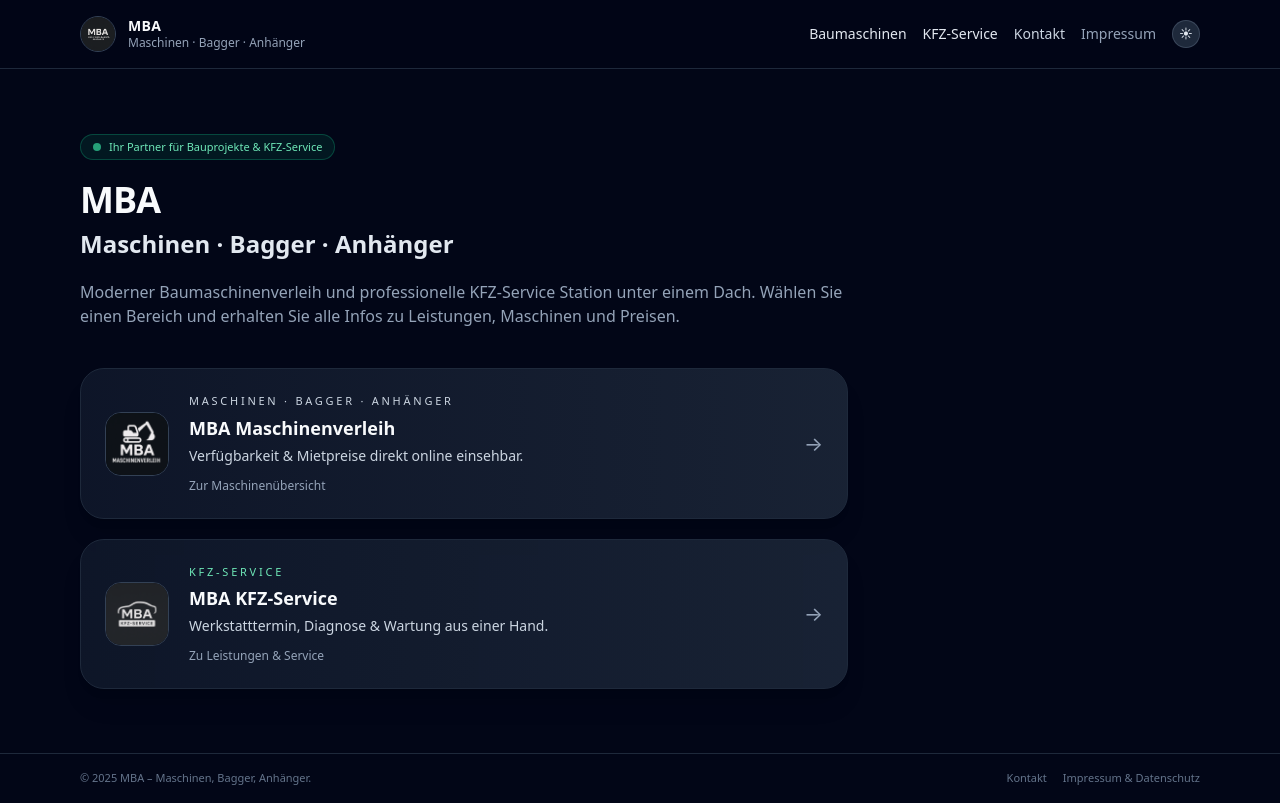
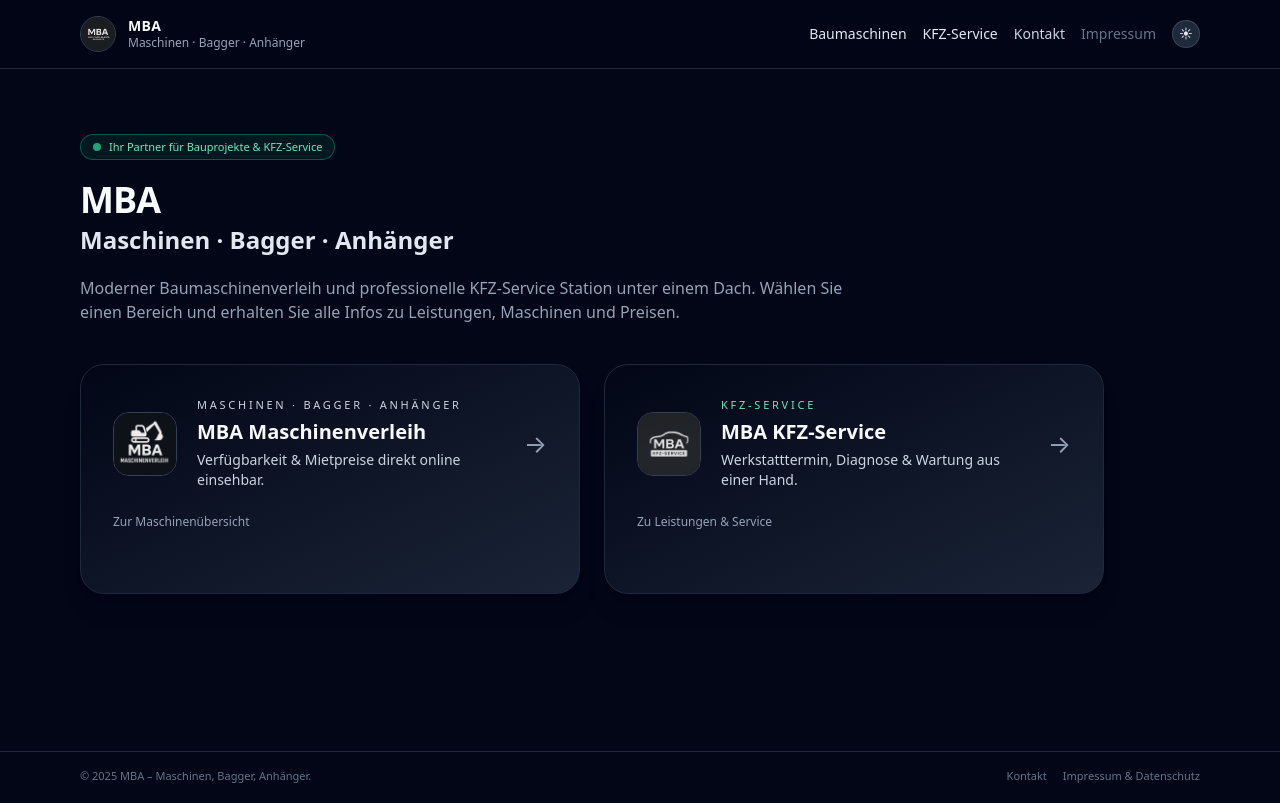
Before and after one commit to rm82wi/mba, a Next.js app: page / in a window 1280 px wide. Built offline with nearby package versions, Linux system fonts and the light colour scheme.

Commit message:
Update page.tsx

```diff
--- a/app/page.tsx
+++ b/app/page.tsx
@@ -4,13 +4,13 @@ import { ThemeToggle } from "@/components/ThemeToggle";
 
 export default function HomePage() {
   return (
-    <main className="min-h-screen bg-slate-50 text-slate-900 dark:bg-slate-950 dark:text-slate-50 flex flex-col">
+    <main className="min-h-screen bg-slate-950 text-slate-50 dark:bg-slate-950 dark:text-slate-50 flex flex-col">
       {/* HEADER */}
-      <header className="border-b border-slate-200/80 dark:border-slate-800 bg-slate-50/80 dark:bg-slate-950/80 backdrop-blur">
+      <header className="border-b border-slate-800 bg-slate-950/90 backdrop-blur">
         <div className="max-w-6xl mx-auto px-4 py-4 flex items-center justify-between gap-4">
           {/* Logo + Name */}
           <Link href="/" className="flex items-center gap-3">
-            <div className="relative h-9 w-9 rounded-full bg-slate-900 dark:bg-slate-900 border border-slate-700 flex items-center justify-center overflow-hidden">
+            <div className="relative h-9 w-9 rounded-full bg-slate-900 border border-slate-700 flex items-center justify-center overflow-hidden">
               <Image
                 src="/logos/mba-main.png"
                 alt="MBA Logo"
@@ -20,36 +20,36 @@ export default function HomePage() {
             </div>
             <div className="text-sm leading-tight">
               <p className="font-semibold tracking-wide">MBA</p>
-              <p className="text-xs text-slate-500 dark:text-slate-400">
+              <p className="text-xs text-slate-400">
                 Maschinen · Bagger · Anhänger
               </p>
             </div>
           </Link>
 
-          {/* Navigation + Theme Switch */}
+          {/* Navigation + Theme Toggle */}
           <div className="flex items-center gap-4 text-xs md:text-sm">
             <nav className="flex items-center gap-4">
               <Link
                 href="/baumaschinen"
-                className="text-slate-600 dark:text-slate-200 hover:text-brand.yellow dark:hover:text-brand.yellow transition-colors"
+                className="text-slate-200 hover:text-brand.yellow transition-colors"
               >
                 Baumaschinen
               </Link>
               <Link
                 href="/kfz-service"
-                className="text-slate-600 dark:text-slate-200 hover:text-emerald-300 transition-colors"
+                className="text-slate-200 hover:text-emerald-300 transition-colors"
               >
                 KFZ-Service
               </Link>
               <Link
                 href="/kontakt"
-                className="text-slate-500 dark:text-slate-300 hover:text-slate-900 dark:hover:text-slate-50 transition-colors"
+                className="text-slate-300 hover:text-slate-50 transition-colors"
               >
                 Kontakt
               </Link>
               <Link
                 href="/impressum"
-                className="text-slate-400 dark:text-slate-400 hover:text-slate-900 dark:hover:text-slate-50 transition-colors"
+                className="text-slate-500 hover:text-slate-200 transition-colors"
               >
                 Impressum
               </Link>
@@ -60,17 +60,17 @@ export default function HomePage() {
         </div>
       </header>
 
-      {/* MAIN CONTENT */}
+      {/* CONTENT */}
       <section className="flex-1">
-        <div className="max-w-6xl mx-auto px-4 py-12 md:py-16">
-          {/* Hero-Block über den Kacheln */}
-          <div className="max-w-3xl space-y-5 mb-8 md:mb-10">
-            <div className="inline-flex items-center gap-2 rounded-full border border-emerald-500/30 bg-emerald-500/10 px-3 py-1 text-[11px] text-emerald-300">
+        <div className="max-w-6xl mx-auto px-4 py-12 md:py-16 space-y-10">
+          {/* Hero-Text */}
+          <div className="max-w-3xl space-y-5">
+            <div className="inline-flex items-center gap-2 rounded-full border border-emerald-500/40 bg-emerald-500/10 px-3 py-1 text-[11px] text-emerald-300">
               <span className="h-2 w-2 rounded-full bg-emerald-400 animate-pulse" />
               <span>Ihr Partner für Bauprojekte &amp; KFZ-Service</span>
             </div>
 
-            <div className="space-y-2">
+            <div className="space-y-1">
               <h1 className="text-3xl md:text-4xl font-bold tracking-tight">
                 MBA
               </h1>
@@ -86,13 +86,14 @@ export default function HomePage() {
             </p>
           </div>
 
-          {/* KACHELN – mittig, untereinander */}
-          <div className="max-w-3xl space-y-5">
+          {/* KACHELN – größer & nebeneinander (Desktop) */}
+          <div className="max-w-5xl w-full grid gap-6 md:grid-cols-2">
             {/* Maschinenverleih */}
             <Link
               href="/baumaschinen"
-              className="group block rounded-3xl border border-slate-800 bg-gradient-to-r from-slate-900/90 to-slate-800/80 p-6 shadow-xl hover:border-slate-600 hover:shadow-brand.yellow/15 transition-all duration-300"
+              className="group block rounded-3xl border border-slate-800 bg-gradient-to-br from-slate-950/95 to-slate-800/85 p-7 md:p-8 shadow-xl hover:border-slate-600 hover:shadow-brand.yellow/25 transition-all duration-300 min-h-[230px]"
             >
+              <div className="flex flex-col h-full">
                 <div className="flex items-center gap-5">
                   <div className="relative h-16 w-16 rounded-2xl bg-slate-950 border border-slate-700 flex items-center justify-center overflow-hidden">
                     <Image
@@ -107,28 +108,31 @@ export default function HomePage() {
                     <p className="text-[11px] uppercase tracking-[0.25em] text-slate-300 mb-1">
                       Maschinen · Bagger · Anhänger
                     </p>
-                  <h3 className="text-lg font-semibold mb-1">
+                    <h3 className="text-xl font-semibold mb-1">
                       MBA Maschinenverleih
                     </h3>
                     <p className="text-sm text-slate-300">
                       Verfügbarkeit &amp; Mietpreise direkt online einsehbar.
                     </p>
-                  <p className="text-xs text-slate-400 mt-3 group-hover:text-brand.yellow transition-colors">
+                  </div>
+
+                  <div className="hidden md:block text-2xl text-slate-400 group-hover:text-brand.yellow transition-colors">
+                    →
+                  </div>
+                </div>
+
+                <p className="mt-6 text-xs text-slate-400 group-hover:text-brand.yellow transition-colors">
                   Zur Maschinenübersicht
                 </p>
-                </div>
-
-                <div className="text-xl text-slate-400 group-hover:text-brand.yellow transition-colors">
-                  →
-                </div>
               </div>
             </Link>
 
             {/* KFZ-Service */}
             <Link
               href="/kfz-service"
-              className="group block rounded-3xl border border-slate-800 bg-gradient-to-r from-slate-900/90 to-slate-800/80 p-6 shadow-xl hover:border-slate-600 hover:shadow-emerald-300/15 transition-all duration-300"
+              className="group block rounded-3xl border border-slate-800 bg-gradient-to-br from-slate-950/95 to-slate-800/85 p-7 md:p-8 shadow-xl hover:border-slate-600 hover:shadow-emerald-300/25 transition-all duration-300 min-h-[230px]"
             >
+              <div className="flex flex-col h-full">
                 <div className="flex items-center gap-5">
                   <div className="relative h-16 w-16 rounded-2xl bg-slate-950 border border-slate-700 flex items-center justify-center overflow-hidden">
                     <Image
@@ -143,20 +147,22 @@ export default function HomePage() {
                     <p className="text-[11px] uppercase tracking-[0.25em] text-emerald-300 mb-1">
                       KFZ-Service
                     </p>
-                  <h3 className="text-lg font-semibold mb-1">
+                    <h3 className="text-xl font-semibold mb-1">
                       MBA KFZ-Service
                     </h3>
                     <p className="text-sm text-slate-300">
                       Werkstatttermin, Diagnose &amp; Wartung aus einer Hand.
                     </p>
-                  <p className="text-xs text-slate-400 mt-3 group-hover:text-emerald-300 transition-colors">
+                  </div>
+
+                  <div className="hidden md:block text-2xl text-slate-400 group-hover:text-emerald-300 transition-colors">
+                    →
+                  </div>
+                </div>
+
+                <p className="mt-6 text-xs text-slate-400 group-hover:text-emerald-300 transition-colors">
                   Zu Leistungen &amp; Service
                 </p>
-                </div>
-
-                <div className="text-xl text-slate-400 group-hover:text-emerald-300 transition-colors">
-                  →
-                </div>
               </div>
             </Link>
           </div>
```
Lines whose indentation alone changed are shown as unchanged.
